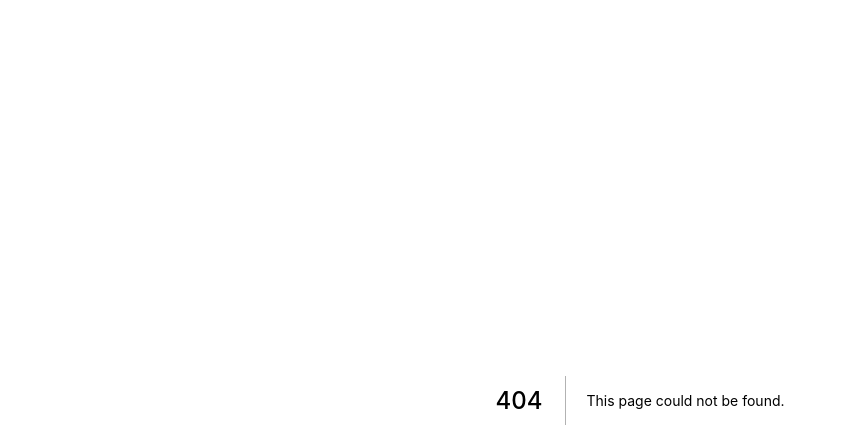
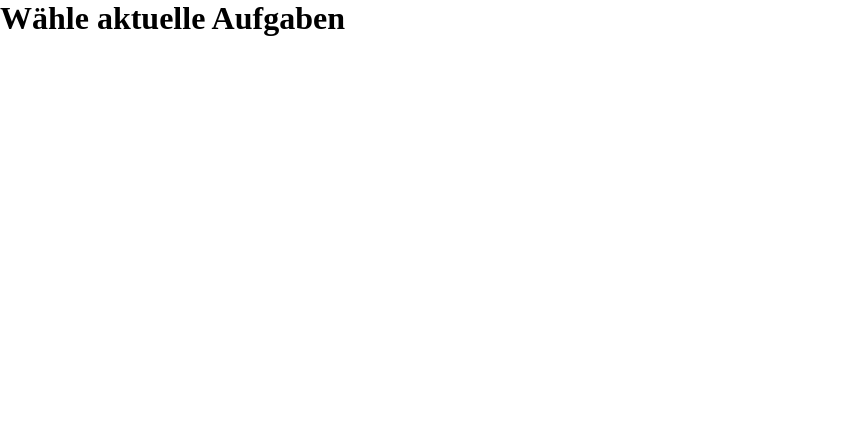
Before and after one commit to A11yship/capstone-project, a Next.js app: page /create-list in a window 1280 px wide. Before the commit this address had no page. Shown: the top 448 px of the page, without its empty margins (0-847 px from the left). Built offline with nearby package versions, Linux system fonts and the light colour scheme.

Commit message:
Add page to create a list and link them

```diff
--- /dev/null
+++ b/src/pages/create-list.js
@@ -0,0 +1,7 @@
+export default function CreateList() {
+	return (
+		<>
+			<h1>Wähle aktuelle Aufgaben </h1>
+		</>
+	);
+}
--- a/src/pages/index.js
+++ b/src/pages/index.js
@@ -1,4 +1,5 @@
 import Head from 'next/head';
+import {useRouter} from 'next/router';
 
 import Button from '../components/Button/Button';
 import CurrentTask from '../components/CurrentTask/CurrentTask';
@@ -9,6 +10,7 @@ import useStore from '../hooks/useStore';
 
 export default function HomePage() {
 	const tasks = useStore(state => state.tasks);
+	const router = useRouter();
 
 	return (
 		<>
@@ -21,7 +23,7 @@ export default function HomePage() {
 				<h2>Aktuelle Aufgabe</h2>
 				<CurrentTask />
 				<h2>Aktuelle Aufgaben</h2>
-				<Button onClick={() => console.log('NeueListe')}>Neue Liste</Button>
+				<Button onClick={() => router.push('/create-list')}>Neue Liste</Button>
 				<h2>Alle Aufgaben</h2>
 				<StyledList role="list">
 					{tasks.map((task, index) => (
```
